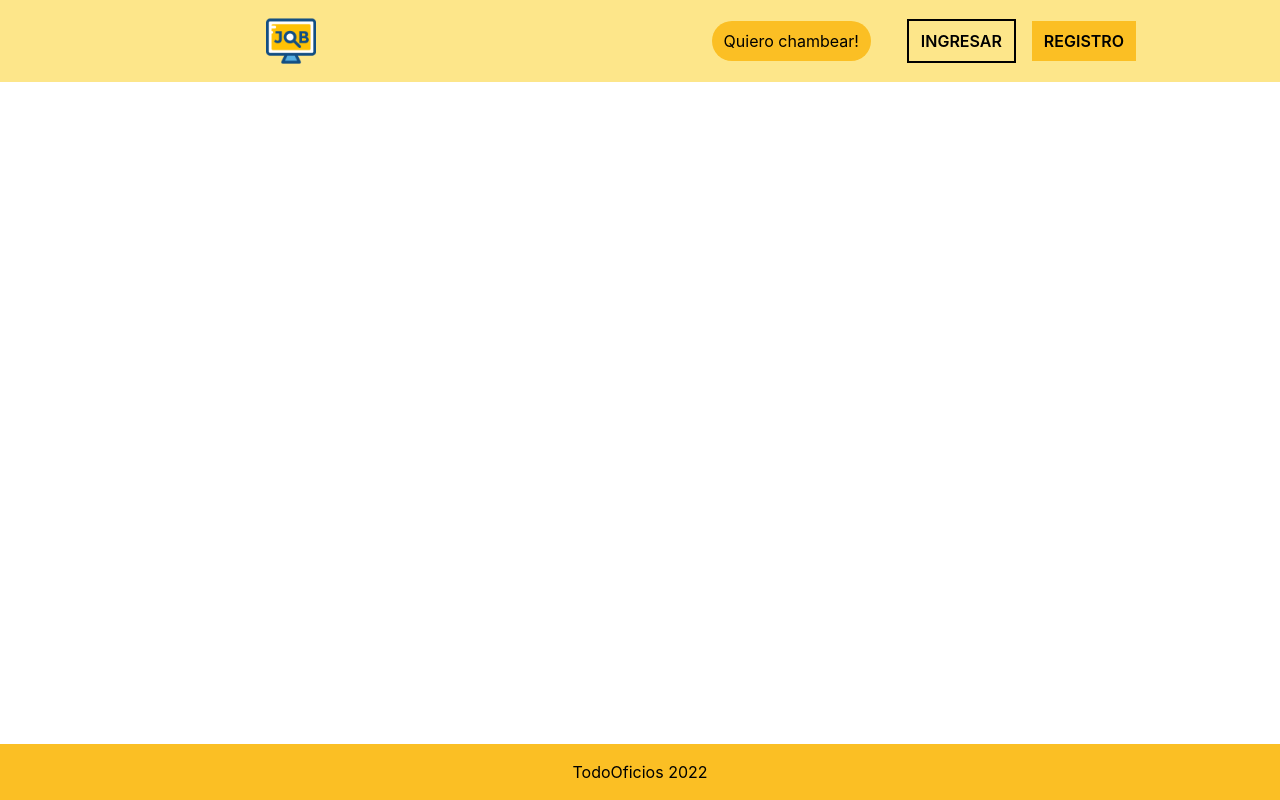
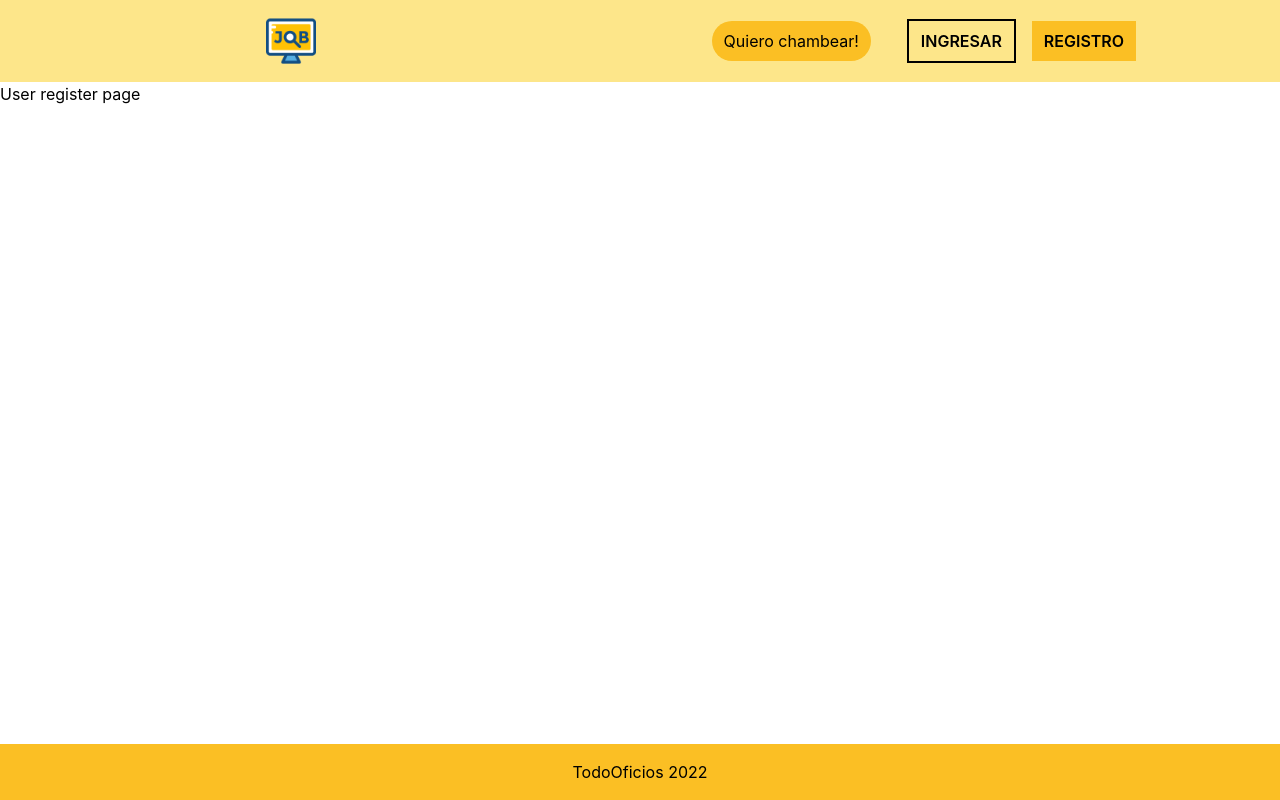
Before and after one commit to shuni95/todo-oficios-app, a React (Create React App) app: page /joinPro in a window 1280 px wide. Built offline with nearby package versions, Linux system fonts and the light colour scheme.

Commit message:
Join as Pro page added

```diff
--- a/src/Header.js
+++ b/src/Header.js
@@ -11,7 +11,7 @@
                   <Link to="/"><img className='w-[50px] h-[50px] ml-[250px]' src={landingIcon} alt="Logo"/></Link>
               </div>
               <div className='invisible md:visible w-1/2 inline-flex justify-end items-center'>
-                  <Link className="py-2 px-3 bg-amber-400 text-black rounded-full" to="/registroTrabajador">Quiero chambear!</Link>
+                  <Link className="py-2 px-3 bg-amber-400 text-black rounded-full" to="/joinAsPro">Quiero chambear!</Link>
                   <Link className='py-2 px-3 ml-9 bg-amber-200 text-black font-semibold border-2 border-solid border-black uppercase' to="/login">Ingresar</Link>
                   <Link className='py-2 px-3 ml-4 mr-4 sm:mr-16 lg:mr-32 bg-amber-400 text-black font-semibold uppercase' to="/register">Registro</Link>
               </div>
--- a/src/ProfessionalRegister.js
+++ b/src/JoinPro.js
@@ -1,6 +1,6 @@
 import { Component } from "react";
 
-export class ProfessionalRegister extends Component {
+export class JoinPro extends Component {
     render() {
         return (
             <div>
--- a/src/index.js
+++ b/src/index.js
@@ -7,6 +7,7 @@
 import { Login } from './Login';
 import { UserRegister } from './UserRegister';
 import Layout from './Layout';
+import { JoinPro } from './JoinPro';
 
 render(
     <BrowserRouter>
@@ -15,6 +16,7 @@
           <Route path="/" element={<App/>}/>
           <Route path="/login" element={<Login/>}/>
           <Route path="/register" element={<UserRegister/>}/>
+          <Route path="/joinPro" element={<JoinPro/>}/>
         </Routes>
       </Layout>
     </BrowserRouter>,
```
